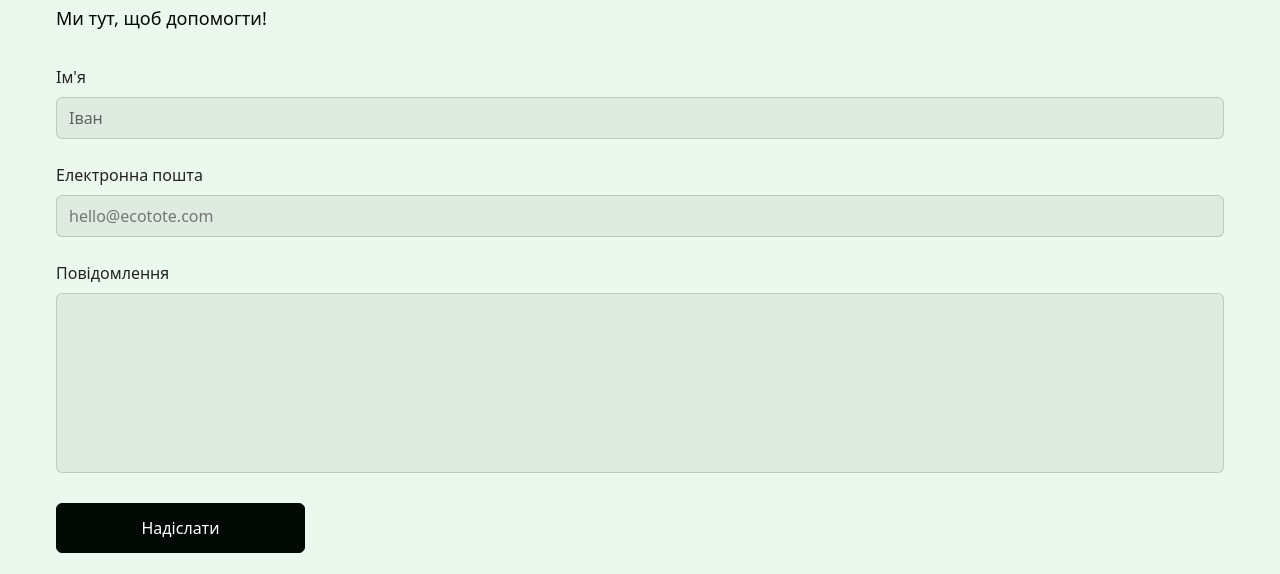
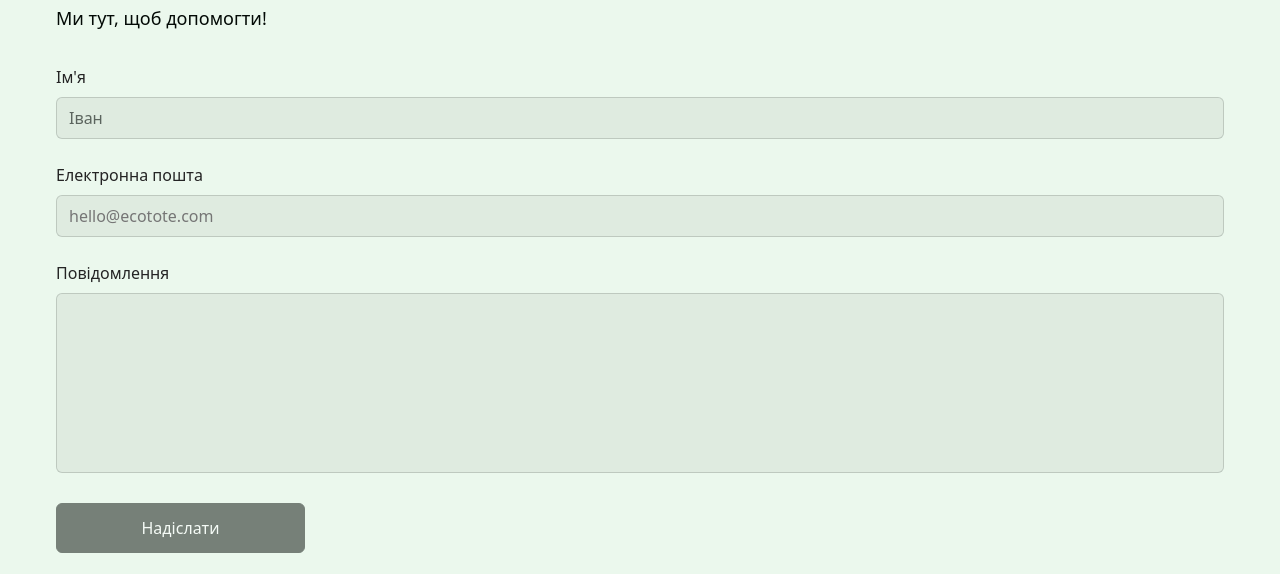
Before and after one commit to NataliaFiltanovych/eco-pixel, a website built with Vite: page src/index.html in a window 1280 px wide. In both pictures the pointer is over the button "Надіслати". Shown: the part 167-741 px from the top of the page. Built offline with nearby package versions, Linux system fonts and the light colour scheme.

Commit message:
add hover\focus

```diff
--- a/src/css/support.css
+++ b/src/css/support.css
@@ -110,6 +110,13 @@
     margin: 0 auto;
     margin-bottom: 24px;
 }
+.form-btn:hover,
+.form-btn:focus {
+    background-color: #030a06;
+    opacity: 0.5;
+}
+
+
  .contacts-image-wrapper {
     background-image: url(/img/support/support-mobile.jpg);
     border-radius: 40px;
```
